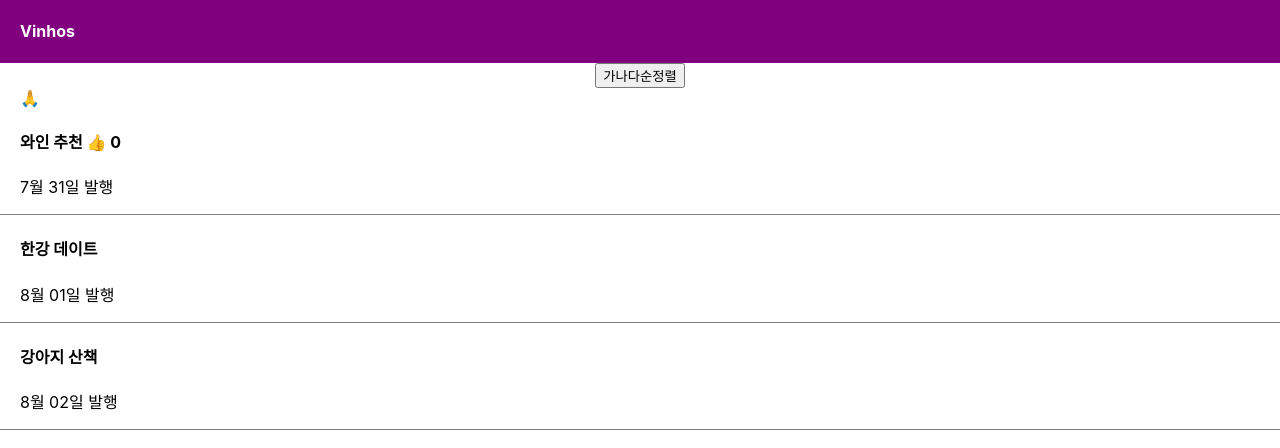
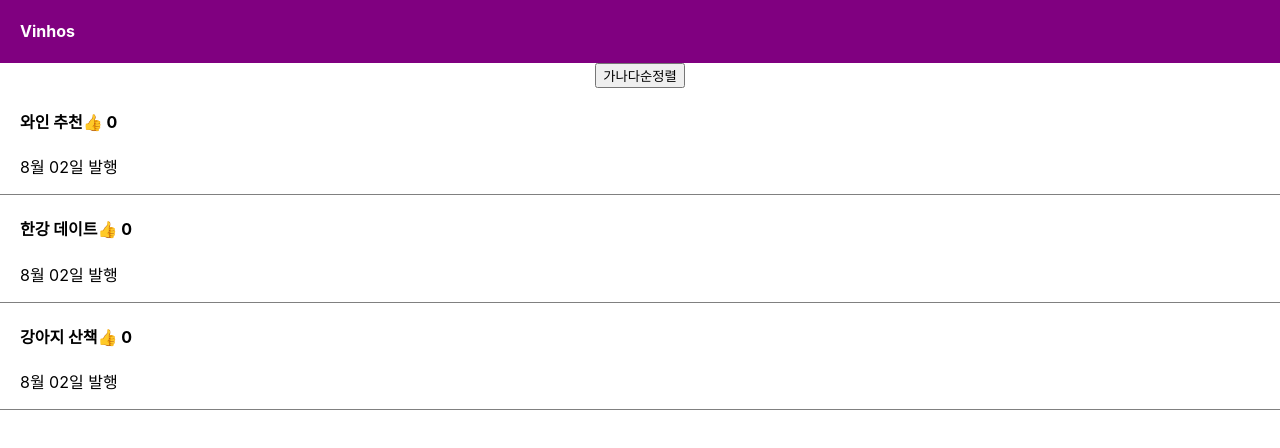
Before and after one commit to JJJJJJJJJkim/react, a React (Create React App) app: page / in a window 1280 px wide. Shown: the top 448 px of the page. Built offline with nearby package versions, Linux system fonts and the light colour scheme.

Commit message:
map함수를 이용하여 반복되는 태그 줄이기

```diff
--- a/src/App.js
+++ b/src/App.js
@@ -12,7 +12,7 @@ function App() {
 
   let [logo, setlogo] = useState('Vinhos');
 
-  let [good, jj] = useState(0);
+  let [good, jj] = useState([0,0,0]);
   let [modal, setModal] = useState(false);
 
 
@@ -30,7 +30,7 @@ function App() {
           copy.sort();
           b(copy);
         }}>가나다순정렬</button>
-        <div className="list">
+        {/* <div className="list">
           <span onClick={()=>{
               let copy = [...postTitle];
               copy[0] = '여자 코트 추천';
@@ -45,7 +45,22 @@ function App() {
         <div className="list">
           <h4>{ postTitle[2] }</h4>
           <p>8월 02일 발행</p>
-        </div>
+        </div> */}
+
+        {
+          postTitle.map((a, i)=>{
+            return (
+              <div className="list">
+                <h4 onClick={()=>{setModal(true)}}>{ postTitle[i] }<span onClick={()=>{
+                    let copy = [...good];
+                    copy[i] +=1;
+                    jj(copy);
+                  }}>👍</span> { good[i] }</h4>
+                <p>8월 02일 발행</p>
+              </div>
+            )
+          })
+        }
 
         {
            modal == true ? <Modal/> : null
```
